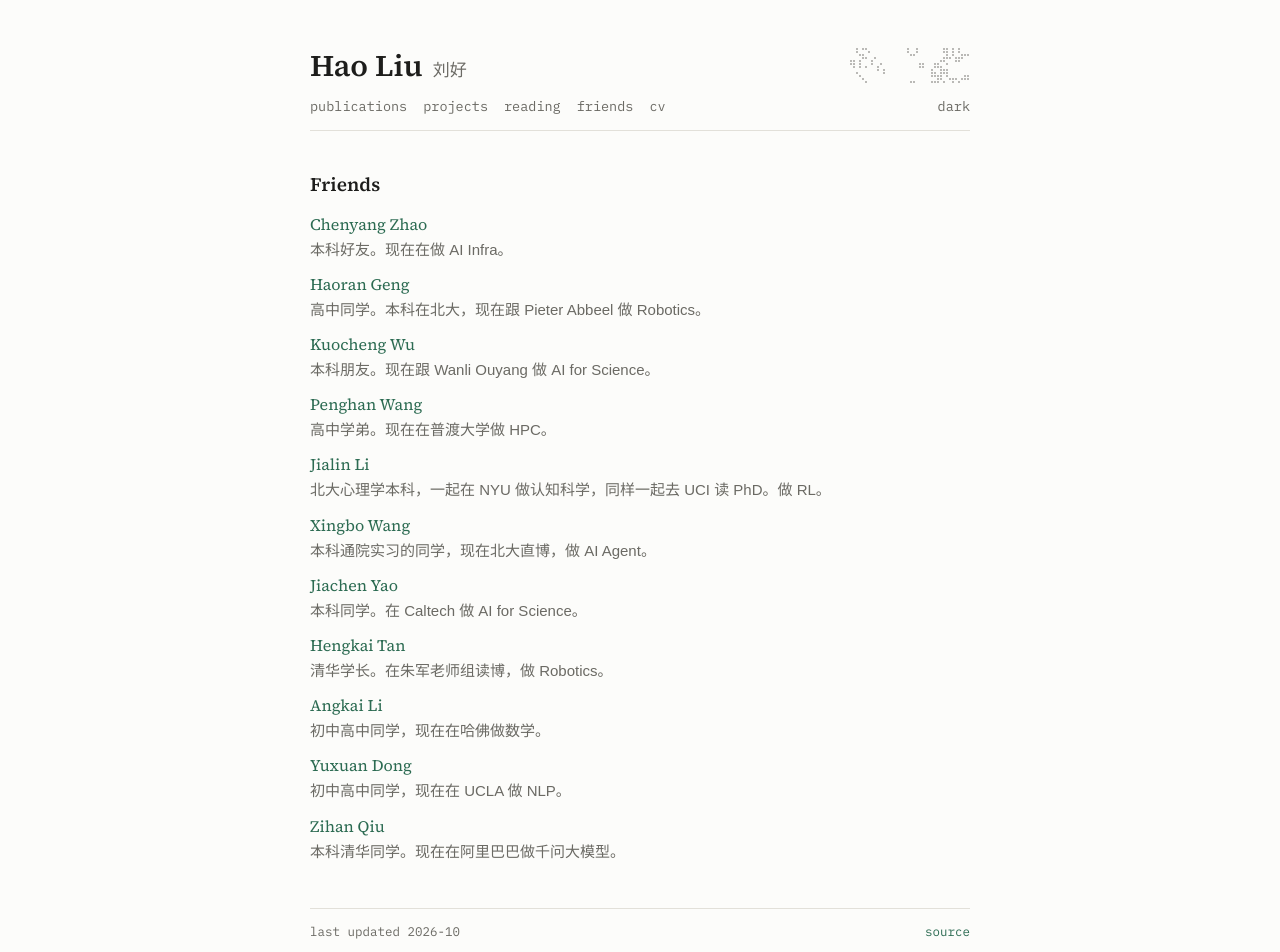
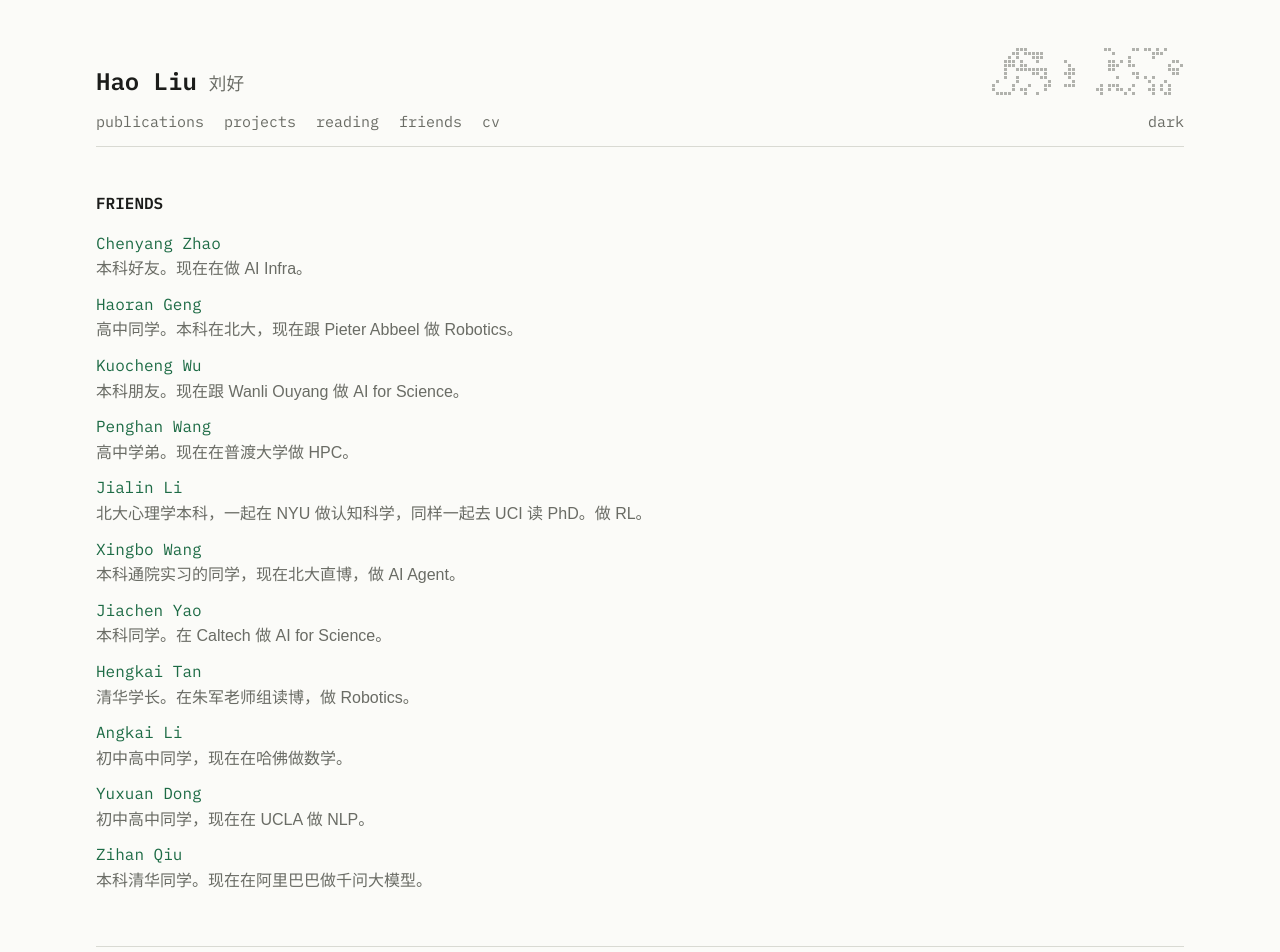
Before and after one commit to HaoLiu4391/personal-website, a Next.js app: page /personal-website/friends in a window 1280 px wide. Shown: the top 952 px of the page. Built offline with nearby package versions, Linux system fonts and the light colour scheme.

Commit message:
Terminal-style look, wider column, field terms in research text

```diff
--- a/app/globals.css
+++ b/app/globals.css
@@ -1,32 +1,32 @@
 :root {
-  --bg: #fcfcfa;
-  --fg: #1d1d1b;
-  --muted: #6b6a64;
-  --rule: #e2e0d9;
-  --accent: #2c6b52;
-  --code-bg: #f2f1ec;
+  --bg: #fbfbf8;
+  --fg: #1b1c1a;
+  --muted: #6a6c65;
+  --rule: #d9dad3;
+  --accent: #1d6b45;
+  --code-bg: #f0f1ec;
   color-scheme: light;
 }
 
 @media (prefers-color-scheme: dark) {
   :root:not([data-theme="light"]) {
-    --bg: #161514;
-    --fg: #e7e4dc;
-    --muted: #99958b;
-    --rule: #2e2c29;
-    --accent: #8cc3a7;
-    --code-bg: #201f1d;
+    --bg: #0f1110;
+    --fg: #d5d9d2;
+    --muted: #868d85;
+    --rule: #272b28;
+    --accent: #8ccb9c;
+    --code-bg: #171a18;
     color-scheme: dark;
   }
 }
 
 :root[data-theme="dark"] {
-  --bg: #161514;
-  --fg: #e7e4dc;
-  --muted: #99958b;
-  --rule: #2e2c29;
-  --accent: #8cc3a7;
-  --code-bg: #201f1d;
+  --bg: #0f1110;
+  --fg: #d5d9d2;
+  --muted: #868d85;
+  --rule: #272b28;
+  --accent: #8ccb9c;
+  --code-bg: #171a18;
   color-scheme: dark;
 }
 
@@ -37,7 +37,7 @@
 }
 
 html {
-  font-size: 17px;
+  font-size: 16px;
   -webkit-text-size-adjust: 100%;
 }
 
@@ -45,14 +45,14 @@ body {
   margin: 0;
   background: var(--bg);
   color: var(--fg);
-  font-family: var(--font-serif), "Songti SC", "Noto Serif SC", "SimSun", Georgia, serif;
-  line-height: 1.62;
+  font-family: var(--font-mono), ui-monospace, "SFMono-Regular", Menlo, Consolas, "Microsoft YaHei", monospace;
+  line-height: 1.6;
 }
 
 .page {
-  max-width: 700px;
+  max-width: 120ch;
   margin: 0 auto;
-  padding: 40px 16px 32px;
+  padding: 28px 16px 32px;
 }
 
 a {
@@ -62,18 +62,20 @@ a {
 
 a:hover {
   text-decoration: underline;
-  text-underline-offset: 2px;
+  text-underline-offset: 3px;
 }
 
 p {
-  margin: 0 0 12px;
+  margin: 0 0 14px;
 }
 
+/* man-page style section headings */
 h1,
 h2 {
-  font-size: 19px;
+  margin: 44px 0 14px;
+  font-size: 1rem;
   font-weight: 600;
-  margin: 38px 0 12px;
+  text-transform: uppercase;
 }
 
 img {
@@ -81,21 +83,7 @@ img {
 }
 
 ::selection {
-  background: color-mix(in srgb, var(--accent) 22%, transparent);
-}
-
-/* monospace for dates, links and other small print */
-nav,
-.links,
-.date,
-.years,
-.dot,
-.legend,
-.mono,
-figcaption,
-footer,
-pre {
-  font-family: var(--font-mono), ui-monospace, "SFMono-Regular", Menlo, Consolas, monospace;
+  background: color-mix(in srgb, var(--accent) 28%, transparent);
 }
 
 .muted {
@@ -108,7 +96,12 @@ pre {
 }
 
 .small {
-  font-size: 13px;
+  font-size: 0.875rem;
+}
+
+.zh,
+.zh-text {
+  font-family: "PingFang SC", "Hiragino Sans GB", "Microsoft YaHei", "Noto Sans SC", sans-serif;
 }
 
 /* header */
@@ -121,7 +114,7 @@ header .top {
 }
 
 .name {
-  font-size: 30px;
+  font-size: 1.5rem;
   font-weight: 600;
   line-height: 1.2;
   color: var(--fg);
@@ -132,29 +125,29 @@ header .top {
 }
 
 .zh {
-  margin-left: 10px;
-  font-family: "PingFang SC", "Hiragino Sans GB", "Microsoft YaHei", "Noto Sans SC", sans-serif;
-  font-size: 17px;
+  margin-left: 12px;
+  font-size: 1.1rem;
   font-weight: 400;
   color: var(--muted);
 }
 
 .life {
   display: block;
-  width: 120px;
-  height: 36px;
+  width: 200px;
+  height: 48px;
   color: var(--muted);
-  opacity: 0.45;
+  opacity: 0.5;
+  cursor: pointer;
 }
 
 nav {
   display: flex;
   flex-wrap: wrap;
-  gap: 4px 16px;
-  margin: 12px 0 28px;
+  gap: 4px 20px;
+  margin: 14px 0 32px;
   padding-bottom: 12px;
   border-bottom: 1px solid var(--rule);
-  font-size: 13.5px;
+  font-size: 0.9375rem;
 }
 
 nav a,
@@ -181,26 +174,48 @@ nav a:hover,
 
 .intro {
   display: grid;
-  grid-template-columns: 1fr 112px;
-  gap: 24px;
+  grid-template-columns: minmax(0, 1fr) 176px;
+  gap: 40px;
   align-items: start;
 }
 
 .photo {
   display: block;
-  width: 112px;
-  height: 140px;
-  object-fit: cover;
+}
+
+.photo img {
+  display: block;
+  width: 176px;
+  height: 220px;
+  image-rendering: pixelated;
+}
+
+.photo .on-dark,
+:root[data-theme="dark"] .photo .on-light {
+  display: none;
+}
+
+:root[data-theme="dark"] .photo .on-dark {
+  display: block;
+}
+
+@media (prefers-color-scheme: dark) {
+  :root:not([data-theme="light"]) .photo .on-light {
+    display: none;
+  }
+
+  :root:not([data-theme="light"]) .photo .on-dark {
+    display: block;
+  }
 }
 
 .links {
   display: flex;
   flex-wrap: wrap;
-  gap: 4px 14px;
-  font-size: 13.5px;
+  gap: 4px 18px;
 }
 
-/* dated lists: news, education */
+/* dated lists: news, background */
 
 .dated {
   list-style: none;
@@ -210,24 +225,20 @@ nav a:hover,
 
 .dated li {
   display: grid;
-  grid-template-columns: 74px 1fr;
-  gap: 10px;
-  margin: 3px 0;
-  font-size: 16px;
+  grid-template-columns: 9ch minmax(0, 1fr);
+  gap: 16px;
+  margin: 4px 0;
 }
 
 .date,
 .years {
-  padding-top: 3px;
-  font-size: 13px;
   color: var(--muted);
 }
 
 /* publications */
 
 .pub {
-  margin: 0 0 14px;
-  font-size: 16px;
+  margin: 0 0 16px;
 }
 
 .bib {
@@ -247,25 +258,26 @@ nav a:hover,
 
 .bib summary:hover {
   text-decoration: underline;
-  text-underline-offset: 2px;
+  text-underline-offset: 3px;
 }
 
 pre {
   display: block;
   margin: 8px 0 4px;
-  padding: 10px 12px;
+  padding: 12px 14px;
   overflow-x: auto;
   background: var(--code-bg);
   color: var(--fg);
-  font-size: 12px;
+  font-family: inherit;
+  font-size: 0.8125rem;
   line-height: 1.5;
 }
 
 /* projects */
 
 .legend {
-  margin: 0 0 16px;
-  font-size: 12.5px;
+  margin: 0 0 18px;
+  font-size: 0.875rem;
   color: var(--muted);
 }
 
@@ -277,20 +289,18 @@ pre {
 
 .project {
   display: grid;
-  grid-template-columns: 74px 14px 1fr;
-  gap: 8px;
-  margin: 0 0 7px;
-  font-size: 16px;
+  grid-template-columns: 9ch 2ch minmax(0, 1fr);
+  gap: 12px;
+  margin: 0 0 8px;
 }
 
 .project.long {
-  margin: 8px 0 26px;
+  margin: 10px 0 34px;
 }
 
 .dot {
-  padding-top: 4px;
-  font-size: 12px;
-  color: var(--fg);
+  font-size: 0.75rem;
+  line-height: 2.1;
 }
 
 .dot.open {
@@ -301,19 +311,19 @@ pre {
   font-weight: 600;
 }
 
-.p-meta {
-  font-size: 15px;
+.p-body ul {
+  max-width: 88ch;
+  margin: 8px 0 0;
+  padding-left: 2ch;
+  list-style: "- ";
 }
 
-.project ul {
-  margin: 6px 0 0;
-  padding-left: 18px;
-  /* nested lists default to open circles, which would read as "no paper" */
-  list-style: disc;
+.p-body ul li {
+  margin: 5px 0;
 }
 
-.project ul li {
-  margin: 4px 0;
+.p-body li::marker {
+  color: var(--muted);
 }
 
 figure {
@@ -328,18 +338,18 @@ figure img {
 }
 
 :root[data-theme="dark"] figure img {
-  opacity: 0.92;
+  opacity: 0.9;
 }
 
 @media (prefers-color-scheme: dark) {
   :root:not([data-theme="light"]) figure img {
-    opacity: 0.92;
+    opacity: 0.9;
   }
 }
 
 figcaption {
   margin-top: 4px;
-  font-size: 12px;
+  font-size: 0.8125rem;
   color: var(--muted);
 }
 
@@ -353,18 +363,12 @@ figcaption {
 
 .entries li {
   margin: 0 0 10px;
-  font-size: 16px;
-}
-
-.zh-text {
-  font-family: "PingFang SC", "Hiragino Sans GB", "Microsoft YaHei", "Noto Sans SC", sans-serif;
-  font-size: 15px;
 }
 
 .cv-frame {
   display: block;
   width: 100%;
-  height: 80vh;
+  height: 85vh;
   margin-top: 12px;
   border: 1px solid var(--rule);
 }
@@ -372,38 +376,107 @@ figcaption {
 footer {
   display: flex;
   flex-wrap: wrap;
-  justify-content: space-between;
-  gap: 8px;
-  margin-top: 44px;
+  gap: 8px 20px;
+  margin-top: 52px;
   padding-top: 12px;
   border-top: 1px solid var(--rule);
-  font-size: 12.5px;
+  font-size: 0.875rem;
   color: var(--muted);
 }
 
-@media (min-width: 720px) {
+footer .source {
+  margin-left: auto;
+}
+
+@media (min-width: 760px) {
   .page {
-    padding: 48px 20px 36px;
+    padding: 48px 32px 40px;
+  }
+}
+
+/* wide screens: figure beside the bullets */
+@media (min-width: 1000px) {
+  .p-body.with-figure {
+    display: grid;
+    grid-template-columns: minmax(0, 1fr) 26rem;
+    gap: 36px;
+    align-items: start;
+  }
+
+  .p-body.with-figure figure {
+    grid-column: 2;
+    grid-row: 1;
+    margin-top: 10px;
+  }
+
+  .p-body.with-figure ul {
+    grid-column: 1;
+    grid-row: 1;
   }
 }
 
 @media (max-width: 640px) {
+  html {
+    font-size: 15px;
+  }
+
+  .life {
+    width: 120px;
+    height: 29px;
+  }
+
   .intro {
-    grid-template-columns: 1fr 84px;
+    grid-template-columns: minmax(0, 1fr) 88px;
     gap: 16px;
   }
 
-  .photo {
-    width: 84px;
-    height: 105px;
+  .photo img {
+    width: 88px;
+    height: 110px;
   }
 
   .dated li {
-    grid-template-columns: 60px 1fr;
+    grid-template-columns: 8ch minmax(0, 1fr);
+    gap: 10px;
   }
 
+  /* phones: years go on their own line above the project */
   .project {
-    grid-template-columns: 56px 12px 1fr;
-    gap: 6px;
+    grid-template-columns: 1.5ch minmax(0, 1fr);
+    gap: 0 8px;
+  }
+
+  .project .dot {
+    grid-column: 1;
+    grid-row: 1;
+  }
+
+  .project .years {
+    grid-column: 2;
+    grid-row: 1;
+  }
+
+  .project > div {
+    grid-column: 2;
+    grid-row: 2;
   }
 }
+
+/* bigger monitors get bigger type; the column grows with it (120ch) */
+@media (min-width: 1600px) {
+  html {
+    font-size: 17px;
+  }
+}
+
+@media (min-width: 1900px) {
+  html {
+    font-size: 18px;
+  }
+}
+
+@media (min-width: 2400px) {
+  html {
+    font-size: 19px;
+  }
+}
--- a/app/layout.tsx
+++ b/app/layout.tsx
@@ -1,5 +1,5 @@
 import type { Metadata, Viewport } from "next";
-import { IBM_Plex_Mono, Source_Serif_4 } from "next/font/google";
+import { IBM_Plex_Mono } from "next/font/google";
 import type { PropsWithChildren } from "react";
 
 import { Footer, Header } from "@/components/site";
@@ -7,24 +7,18 @@ import { siteConfig } from "@/config";
 
 import "./globals.css";
 
-const serif = Source_Serif_4({
-  subsets: ["latin"],
-  style: ["normal", "italic"],
-  variable: "--font-serif",
-  display: "swap",
-});
-
 const mono = IBM_Plex_Mono({
   subsets: ["latin"],
-  weight: ["400", "500"],
+  weight: ["400", "600"],
+  style: ["normal", "italic"],
   variable: "--font-mono",
   display: "swap",
 });
 
 export const viewport: Viewport = {
   themeColor: [
-    { media: "(prefers-color-scheme: light)", color: "#fcfcfa" },
-    { media: "(prefers-color-scheme: dark)", color: "#161514" },
+    { media: "(prefers-color-scheme: light)", color: "#fbfbf8" },
+    { media: "(prefers-color-scheme: dark)", color: "#0f1110" },
   ],
 };
 
@@ -36,7 +30,7 @@ const THEME_INIT =
 
 export default function RootLayout({ children }: PropsWithChildren) {
   return (
-    <html lang="en" className={`${serif.variable} ${mono.variable}`} suppressHydrationWarning>
+    <html lang="en" className={mono.variable} suppressHydrationWarning>
       <head>
         <script dangerouslySetInnerHTML={{ __html: THEME_INIT }} />
       </head>
--- a/components/site.tsx
+++ b/components/site.tsx
@@ -6,17 +6,18 @@ import { useEffect, useRef, useState } from "react";
 import { NAV, SITE } from "@/constants";
 
 // A small Conway's Game of Life next to the name. One generation every half
-// second, reseeded when it dies out or every few minutes; still if the
-// visitor prefers reduced motion.
+// second, reseeded when it dies out, every few minutes, or on click; still if
+// the visitor prefers reduced motion.
 function Life() {
   const ref = useRef<HTMLCanvasElement>(null);
+  const reseed = useRef(() => {});
 
   useEffect(() => {
     const canvas = ref.current;
     const ctx = canvas?.getContext("2d");
     if (!canvas || !ctx) return;
 
-    const W = 40, H = 12, S = 3;
+    const W = 50, H = 12, S = 4;
     const dpr = window.devicePixelRatio || 1;
     canvas.width = W * S * dpr;
     canvas.height = H * S * dpr;
@@ -52,6 +53,11 @@ function Life() {
       );
     };
 
+    reseed.current = () => {
+      grid = seed();
+      draw();
+    };
+
     draw();
     if (window.matchMedia("(prefers-reduced-motion: reduce)").matches) return;
     const timer = setInterval(() => {
@@ -62,7 +68,15 @@ function Life() {
     return () => clearInterval(timer);
   }, []);
 
-  return <canvas ref={ref} className="life" aria-hidden="true" title="Conway's Game of Life" />;
+  return (
+    <canvas
+      ref={ref}
+      className="life"
+      aria-hidden="true"
+      title="Conway's Game of Life (click to reseed)"
+      onClick={() => reseed.current()}
+    />
+  );
 }
 
 function ThemeToggle() {
@@ -119,11 +133,21 @@ export function Header() {
   );
 }
 
+// COMMIT is filled in at build time by next.config.js.
+const COMMIT = process.env.COMMIT ?? "";
+
 export function Footer() {
   return (
     <footer>
       <span>last updated {SITE.updated}</span>
-      <a href={SITE.source}>source</a>
+      {COMMIT && (
+        <span>
+          build <a href={`${SITE.source}/commit/${COMMIT}`}>{COMMIT}</a>
+        </span>
+      )}
+      <a className="source" href={SITE.source}>
+        source
+      </a>
     </footer>
   );
 }
--- a/next.config.js
+++ b/next.config.js
@@ -1,3 +1,15 @@
+const { execSync } = require("child_process");
+
+// Short hash of the commit being built, shown in the footer.
+function commit() {
+  if (process.env.GITHUB_SHA) return process.env.GITHUB_SHA.slice(0, 7);
+  try {
+    return execSync("git rev-parse --short=7 HEAD").toString().trim();
+  } catch {
+    return "";
+  }
+}
+
 /** @type {import('next').NextConfig} */
 const nextConfig = {
   output: "export",
@@ -6,6 +18,9 @@ const nextConfig = {
   images: {
     unoptimized: true,
   },
+  env: {
+    COMMIT: commit(),
+  },
 };
 
 module.exports = nextConfig;
```
Also changed, not shown: app/page.tsx (+10 -4 lines), constants/index.ts (+28 -28 lines), public/photo-1bit-dark.png (added), public/photo-1bit.png (added).
